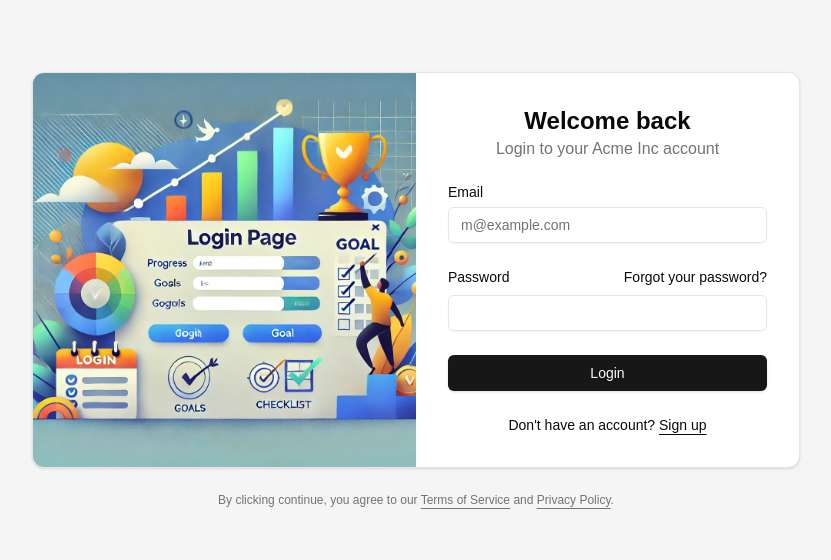
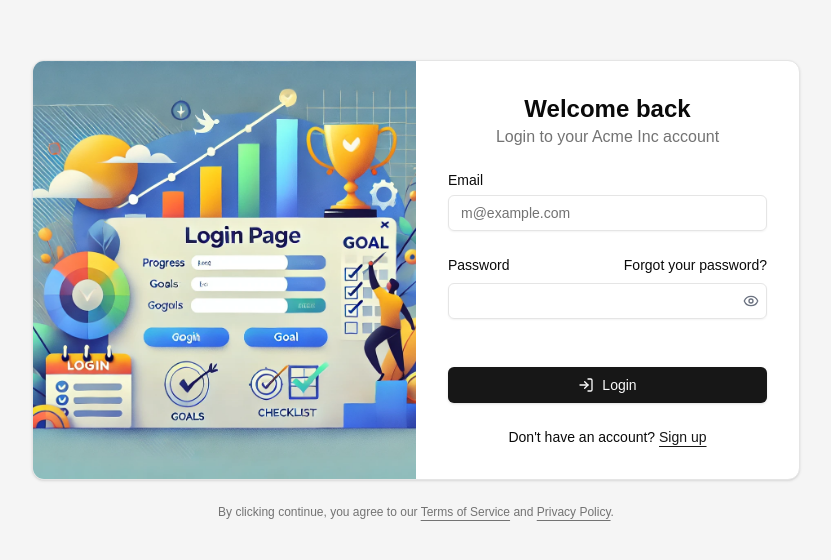
Before and after one commit to asim-rauf/goals-ui, a Next.js app: page /signin in a window 1280 px wide. Shown: the part 110-670 px from the top of the page, without its empty margins (224-1055 px from the left). Built offline with nearby package versions, Linux system fonts and the light colour scheme; no server answers.

Commit message:
feat: Refactor SignIn component to improve form handling and error display

```diff
--- a/app/(auth)/signin/page.tsx
+++ b/app/(auth)/signin/page.tsx
@@ -8,13 +8,7 @@
 import { useForm } from 'react-hook-form';
 import { Input } from '@/components/ui/input';
 import { Button } from '@/components/ui/button';
-import {
-  Card,
-  CardHeader,
-  CardTitle,
-  CardContent,
-  CardFooter,
-} from '@/components/ui/card';
+import { Card, CardContent } from '@/components/ui/card';
 import { Label } from '@/components/ui/label';
 import { Alert, AlertDescription } from '@/components/ui/alert';
 import { Eye, EyeOff, LogIn } from 'lucide-react';
@@ -74,55 +68,24 @@
     //       </CardTitle>
     //     </CardHeader>
     //     <CardContent>
-    //       <form onSubmit={handleSubmit(onSubmit)} className='space-y-4'>
+    //       <form  className='space-y-4'>
     //         <div className='space-y-2'>
     //           <Label htmlFor='email'>Email</Label>
     //           <Input
     //             type='email'
     //             id='email'
-    //             {...register('email', { required: 'Email is required' })}
+    //
     //           />
-    //           {errors.email && (
-    //             <Alert variant='destructive'>
-    //               <AlertDescription>{errors.email.message}</AlertDescription>
-    //             </Alert>
-    //           )}
+    //
     //         </div>
     //         <div className='space-y-2'>
     //           <Label htmlFor='password'>Password</Label>
-    //           <div className='relative'>
-    //             <Input
-    //               type={showPassword ? 'text' : 'password'}
-    //               id='password'
-    //               {...register('password', {
-    //                 required: 'Password is required',
-    //               })}
-    //             />
-    //             <button
-    //               type='button'
-    //               onClick={() => setShowPassword(!showPassword)}
-    //               className='absolute right-2 top-1/2 -translate-y-1/2'>
-    //               {showPassword ? (
-    //                 <EyeOff className='h-4 w-4 text-gray-500' />
-    //               ) : (
-    //                 <Eye className='h-4 w-4 text-gray-500' />
-    //               )}
-    //             </button>
-    //           </div>
-    //           {errors.password && (
-    //             <Alert variant='destructive'>
-    //               <AlertDescription>{errors.password.message}</AlertDescription>
-    //             </Alert>
-    //           )}
+
+    //
     //         </div>
-    //         <div id='clerk-captcha' />
-    //         {error && (
-    //           <Alert variant='destructive'>
-    //             <AlertDescription>{error}</AlertDescription>
-    //           </Alert>
-    //         )}
+
     //         <Button type='submit' className='w-full'>
-    //           <LogIn />
+    //
     //           Sign In
     //         </Button>
     //       </form>
@@ -152,7 +115,7 @@
                   className='absolute inset-0 h-full w-full object-cover dark:brightness-[0.2] dark:grayscale'
                 />
               </div>
-              <form className='p-6 md:p-8'>
+              <form onSubmit={handleSubmit(onSubmit)} className='p-6 md:p-8'>
                 <div className='flex flex-col gap-6'>
                   <div className='flex flex-col items-center text-center'>
                     <h1 className='text-2xl font-bold'>Welcome back</h1>
@@ -166,8 +129,15 @@
                       id='email'
                       type='email'
                       placeholder='m@example.com'
-                      required
+                      {...register('email', { required: 'Email is required' })}
                     />
+                    {errors.email && (
+                      <Alert variant='destructive'>
+                        <AlertDescription>
+                          {errors.email.message}
+                        </AlertDescription>
+                      </Alert>
+                    )}
                   </div>
                   <div className='grid gap-2'>
                     <div className='flex items-center'>
@@ -178,17 +148,51 @@
                         Forgot your password?
                       </a>
                     </div>
-                    <Input id='password' type='password' required />
+                    <div className='relative'>
+                      <Input
+                        type={showPassword ? 'text' : 'password'}
+                        id='password'
+                        {...register('password', {
+                          required: 'Password is required',
+                        })}
+                      />
+                      <button
+                        type='button'
+                        onClick={() => setShowPassword(!showPassword)}
+                        className='absolute right-2 top-1/2 -translate-y-1/2'>
+                        {showPassword ? (
+                          <EyeOff className='h-4 w-4 text-gray-500' />
+                        ) : (
+                          <Eye className='h-4 w-4 text-gray-500' />
+                        )}
+                      </button>
+                    </div>
+                    {errors.password && (
+                      <Alert variant='destructive'>
+                        <AlertDescription>
+                          {errors.password.message}
+                        </AlertDescription>
+                      </Alert>
+                    )}
                   </div>
+                  <div id='clerk-captcha' />
+                  {error && (
+                    <Alert variant='destructive'>
+                      <AlertDescription>{error}</AlertDescription>
+                    </Alert>
+                  )}
                   <Button type='submit' className='w-full'>
+                    <LogIn />
                     Login
                   </Button>
 
                   <div className='text-center text-sm'>
                     Don&apos;t have an account?{' '}
-                    <a href='#' className='underline underline-offset-4'>
+                    <Link
+                      href='/signup'
+                      className='font-medium text-primary hover:underline underline underline-offset-4'>
                       Sign up
-                    </a>
+                    </Link>
                   </div>
                 </div>
               </form>
```
